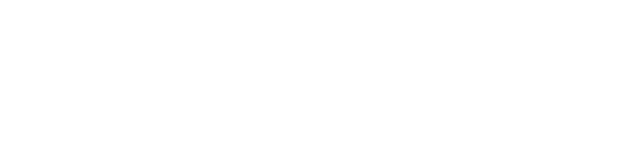
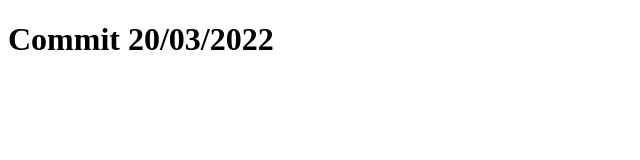
Before and after one commit to ArthurYuLima/SMC, a plain HTML site: page index.html in a window 1280 px wide. Shown: the whole page, without its empty margins (0-640 px from the left). Drawn offline with Linux system fonts and the light colour scheme.

Commit message:
commit joao

```diff
--- a/index.html
+++ b/index.html
@@ -5,6 +5,7 @@
     <meta http-equiv="X-UA-Compatible" content="IE=edge">
     <meta name="viewport" content="width=device-width, initial-scale=1.0">
     <title>Document</title>
+    <h1>Commit 20/03/2022</h1>
 </head>
 <body>
 
```
